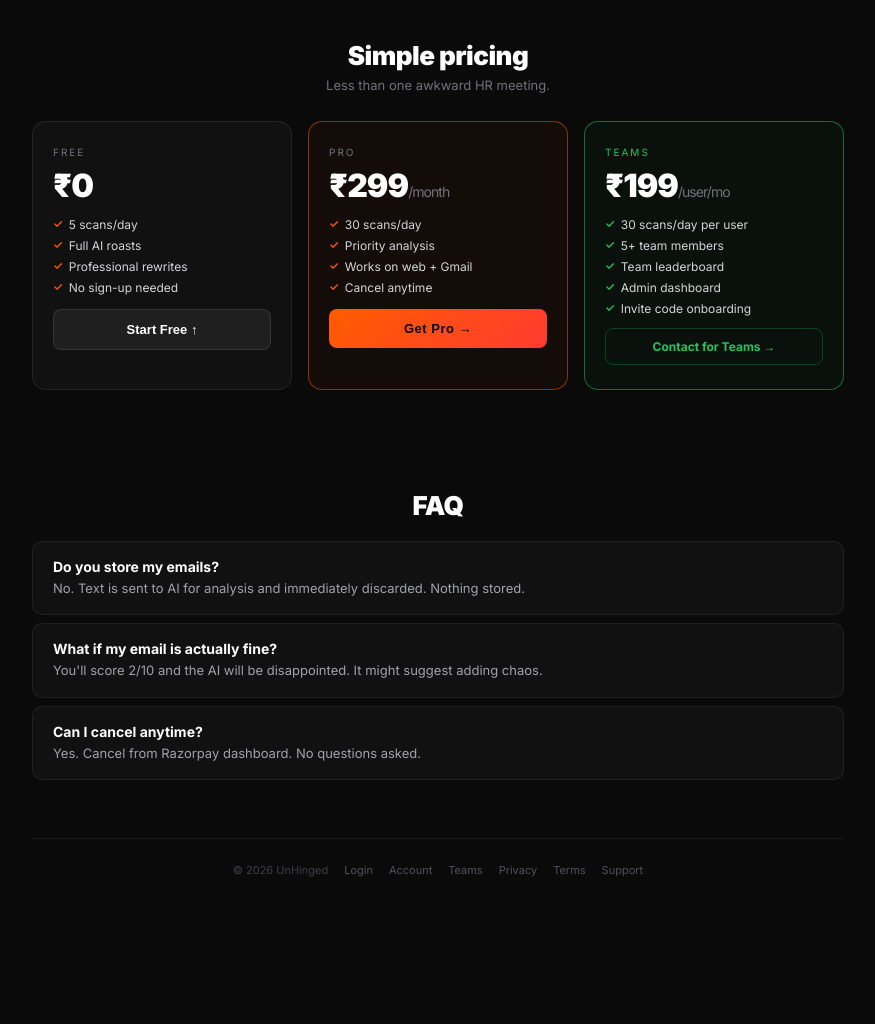
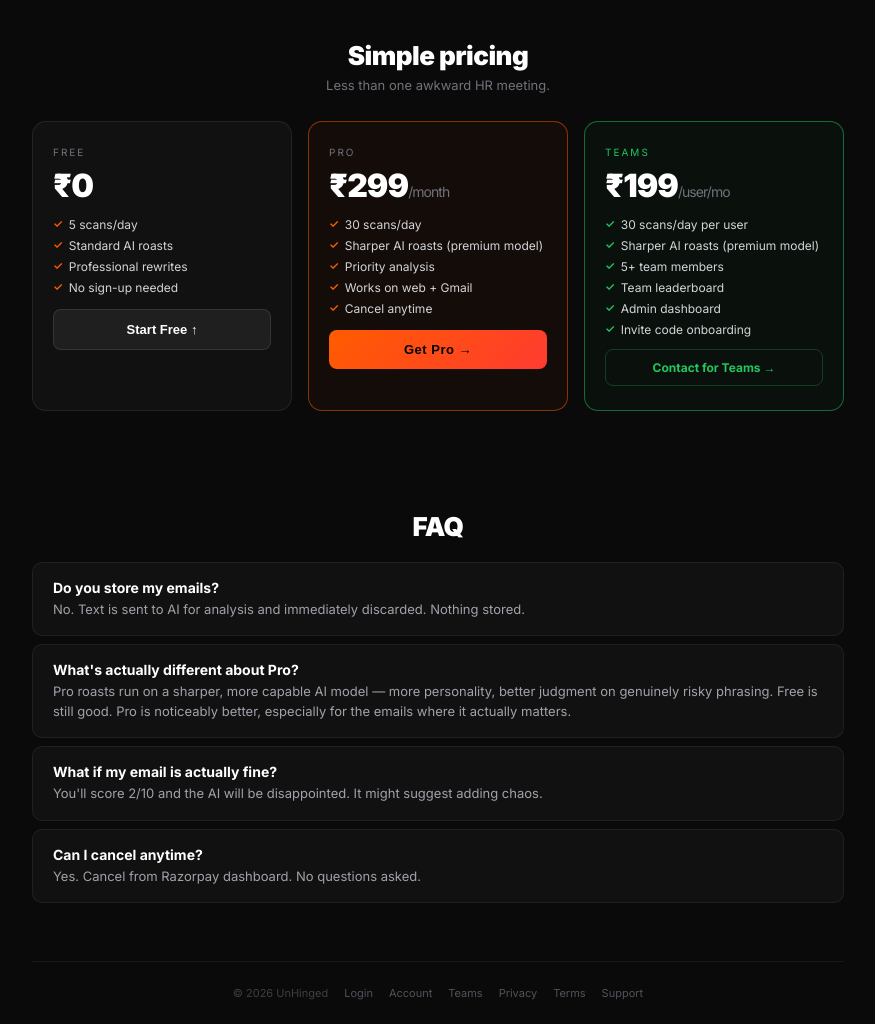
Before and after one commit to abhipraj2027/Unhinged.ai, a FastAPI app: page / in a window 1280 px wide. Shown: the part 913-1937 px from the top of the page, without its empty margins (202-1077 px from the left). Before the commit the page ends 1790 px from the top, so only its background shows below. Run offline with FastAPI, Linux system fonts and the light colour scheme; parts of the project's set-up code (start-up, migrations or seed data) failed here and were passed over.

Commit message:
Update pricing copy to reflect real Pro/Teams differentiator: premium AI model for roasts

```diff
--- a/templates/index.html
+++ b/templates/index.html
@@ -212,19 +212,19 @@ footer a:hover{color:#FF5C00}
     <div class="pcard">
       <div class="tier">Free</div>
       <div class="price">₹0</div>
-      <ul><li>5 scans/day</li><li>Full AI roasts</li><li>Professional rewrites</li><li>No sign-up needed</li></ul>
+      <ul><li>5 scans/day</li><li>Standard AI roasts</li><li>Professional rewrites</li><li>No sign-up needed</li></ul>
       <button onclick="document.getElementById('msg').focus();window.scrollTo({top:0,behavior:'smooth'})" style="display:block;width:100%;margin-top:14px;padding:12px;background:rgba(255,255,255,.06);color:#fff;border:1px solid rgba(255,255,255,.1);border-radius:8px;font-size:13px;font-weight:700;cursor:pointer">Start Free ↑</button>
     </div>
     <div class="pcard pro">
       <div class="tier">Pro</div>
       <div class="price">₹299<small>/month</small></div>
-      <ul><li>30 scans/day</li><li>Priority analysis</li><li>Works on web + Gmail</li><li>Cancel anytime</li></ul>
+      <ul><li>30 scans/day</li><li>Sharper AI roasts (premium model)</li><li>Priority analysis</li><li>Works on web + Gmail</li><li>Cancel anytime</li></ul>
       <button onclick="handleUpgrade()" style="display:block;width:100%;margin-top:14px;padding:12px;background:linear-gradient(135deg,#FF5C00,#FF3B30);color:#000;border:none;border-radius:8px;font-size:13px;font-weight:800;cursor:pointer;letter-spacing:.04em">Get Pro →</button>
     </div>
     <div class="pcard team">
       <div class="tier" style="color:#22C55E">Teams</div>
       <div class="price">₹199<small>/user/mo</small></div>
-      <ul><li>30 scans/day per user</li><li>5+ team members</li><li>Team leaderboard</li><li>Admin dashboard</li><li>Invite code onboarding</li></ul>
+      <ul><li>30 scans/day per user</li><li>Sharper AI roasts (premium model)</li><li>5+ team members</li><li>Team leaderboard</li><li>Admin dashboard</li><li>Invite code onboarding</li></ul>
       <a href="mailto:abhishekmusale2027@gmail.com?subject=UnHinged%20Teams" class="team-cta">Contact for Teams →</a>
     </div>
   </div>
@@ -234,6 +234,7 @@ footer a:hover{color:#FF5C00}
 <section class="faq">
   <h2>FAQ</h2>
   <div class="q"><h4>Do you store my emails?</h4><p>No. Text is sent to AI for analysis and immediately discarded. Nothing stored.</p></div>
+  <div class="q"><h4>What's actually different about Pro?</h4><p>Pro roasts run on a sharper, more capable AI model — more personality, better judgment on genuinely risky phrasing. Free is still good. Pro is noticeably better, especially for the emails where it actually matters.</p></div>
   <div class="q"><h4>What if my email is actually fine?</h4><p>You'll score 2/10 and the AI will be disappointed. It might suggest adding chaos.</p></div>
   <div class="q"><h4>Can I cancel anytime?</h4><p>Yes. Cancel from Razorpay dashboard. No questions asked.</p></div>
 </section>
```
